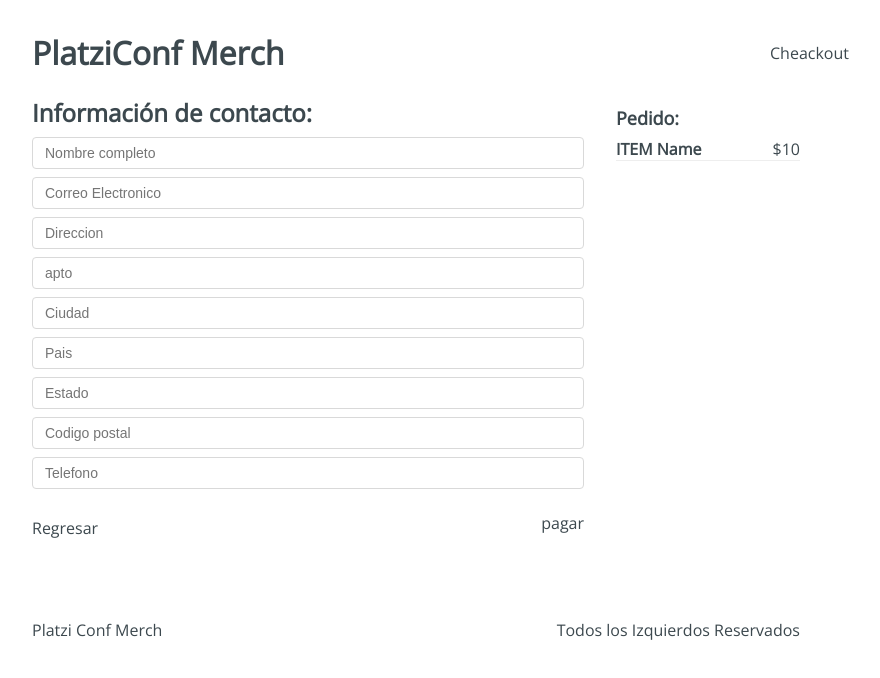
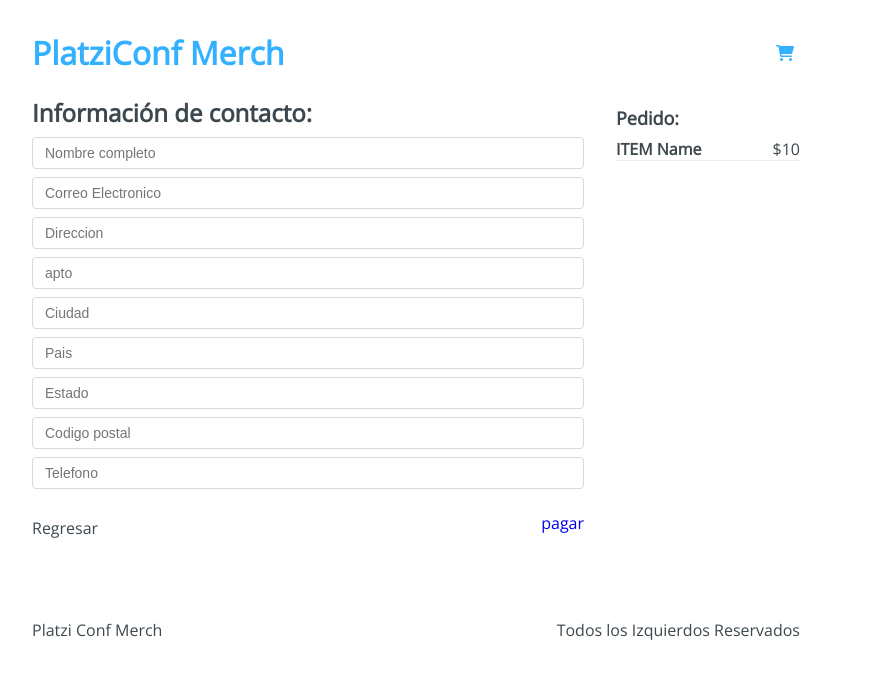
Before and after one commit to stalinch98/Platzi-Conf-Merch, a React app: page /checkout/information in a window 1280 px wide. Shown: the top 678 px of the page, without its empty margins (224-1104 px from the left). Built offline with nearby package versions, Linux system fonts and the light colour scheme.

Commit message:
Links and icons

```diff
--- a/public/index.html
+++ b/public/index.html
@@ -6,6 +6,7 @@
     <meta http-equiv="X-UA-Compatible" content="IE=edge">
     <meta name="viewport" content="width=device-width, initial-scale=1.0">
     <title>Platzi Conf Merch</title>
+    <link rel="stylesheet" href="https://cdnjs.cloudflare.com/ajax/libs/font-awesome/6.0.0-beta2/css/all.min.css">
 </head>
 
 <body>
--- a/src/components/Header.jsx
+++ b/src/components/Header.jsx
@@ -1,12 +1,19 @@
 import React from 'react';
+import { Link } from 'react-router-dom';
 import '../styles/components/Header.css';
 
 function Header() {
     return (
         <div className="Header">
-            <h1 className="Header-title">PlatziConf Merch</h1>
+            <h1 className="Header-title">
+                <Link to="/">
+                    PlatziConf Merch
+                </Link>
+            </h1>
             <div className="Header-checkout">
-                Cheackout
+                <Link to="/checkout">
+                <i class="fas fa-shopping-cart"></i>
+                </Link>
             </div>
         </div>
     )
--- a/src/containers/Checkout.jsx
+++ b/src/containers/Checkout.jsx
@@ -1,4 +1,5 @@
 import React from 'react';
+import { Link } from 'react-router-dom';
 import '../styles/components/Checkout.css'
 
 const Checkout = () => {
@@ -11,12 +12,16 @@
                         <h4>Item</h4>
                         <span>$10</span>
                     </div>
-                    <button type="button">Eliminar</button>
+                    <button type="button">
+                        <i class="fas fa-trash-alt"></i>
+                    </button>
                 </div>
             </div>
             <div className="Checkout-sidebar">
                 <h3>Precio Total: $10</h3>
-                <button type="button">Continuar Pedido</button>
+                <Link to="/checkout/information">
+                    <button type="button">Continuar Pedido</button>
+                </Link>
             </div>
         </div>
     )
--- a/src/containers/Information.jsx
+++ b/src/containers/Information.jsx
@@ -1,4 +1,5 @@
 import React from 'react';
+import { Link } from 'react-router-dom';
 import '../styles/components/Information.css'
 
 const Information = () => {
@@ -23,7 +24,11 @@
                 </div>
                 <div className="Information-buttons">
                     <div className="Information-back">Regresar</div>
-                    <div className="Information-next">pagar</div>
+                    <div className="Information-next">
+                        <Link to="/checkout/payment">
+                            pagar
+                        </Link>
+                    </div>
                 </div>
             </div>
             <div className="Information-sidebar">
```
